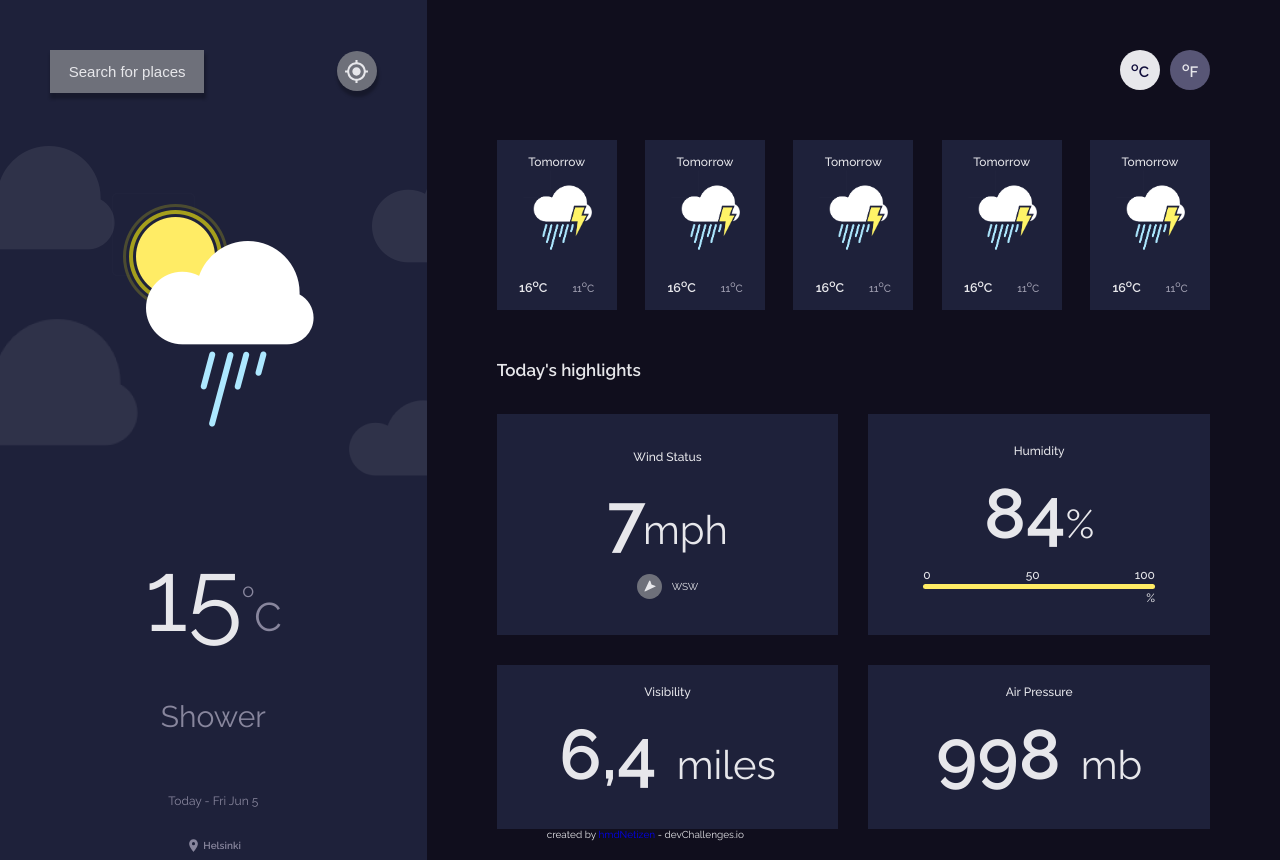
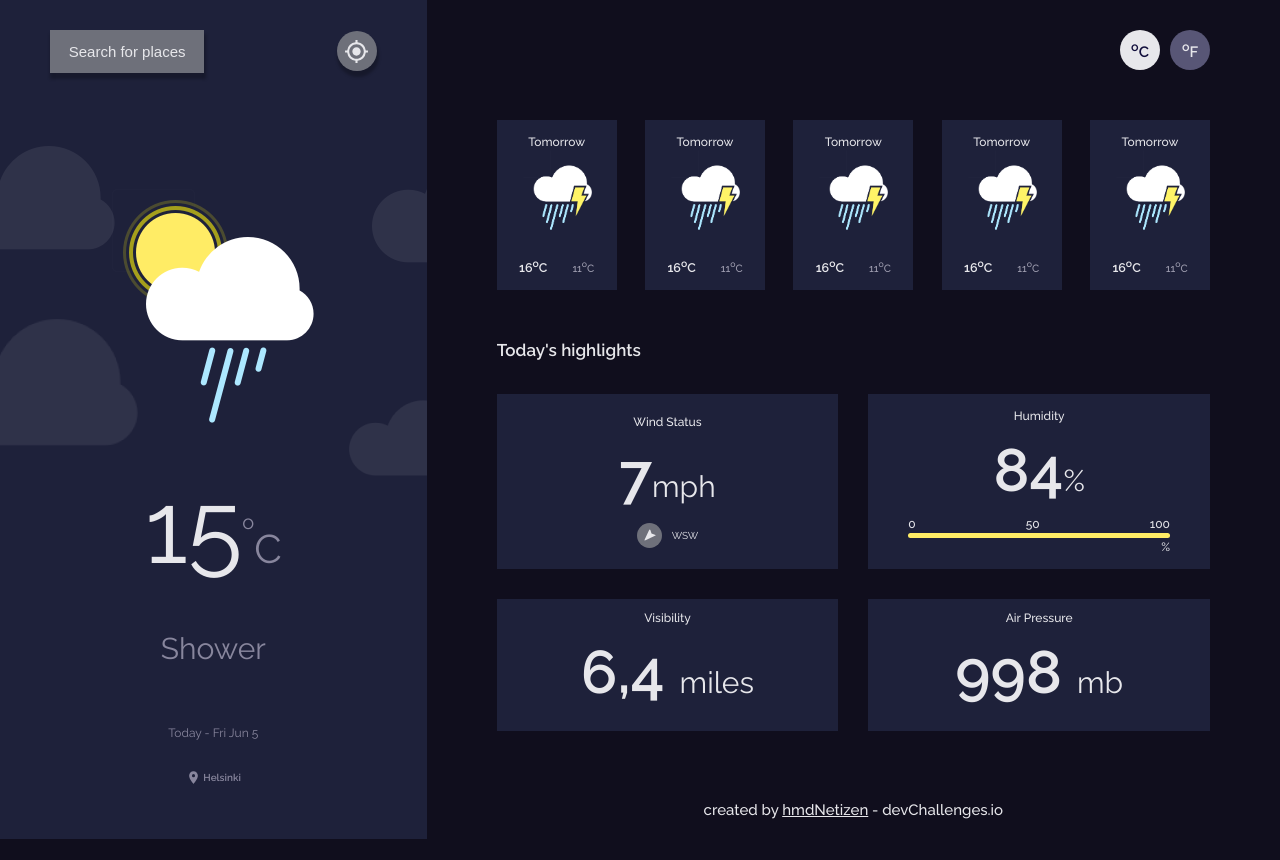
Before and after one commit to hmdNetizen/weather-app, a React (Create React App) app: page / in a window 1280 px wide. After the commit the page ends 839 px from the top, so only its background shows below. Built offline with nearby package versions, Linux system fonts and the light colour scheme.

Commit message:
Completed the implementation of the footer section

```diff
--- a/src/components/layouts/Footer.tsx
+++ b/src/components/layouts/Footer.tsx
@@ -2,7 +2,7 @@ const Footer: React.FC = () => {
   return (
     <footer className="footer">
       <p className="footer__text">
-        created by <a href="https://github.com/hmdnetizen">hmdNetizen</a> -
+        created by <a href="https://www.github.com/hmdnetizen">hmdNetizen</a> -
         devChallenges.io
       </p>
     </footer>
--- a/src/sass/components/_rectangularCard.scss
+++ b/src/sass/components/_rectangularCard.scss
@@ -5,12 +5,12 @@
 
   &__content {
     background: $color-secondary;
-    padding: 3em;
+    padding: 1.5em;
     @include flexVertical;
     justify-content: center;
 
     &--row {
-      padding: 2em;
+      padding: 1.2em;
     }
   }
 
@@ -20,12 +20,12 @@
   }
 
   &__rate {
-    font-size: 7rem;
+    font-size: 6rem;
     font-weight: 600;
     margin: 0.2em 0;
 
     & span {
-      font-size: 4rem;
+      font-size: 3rem;
       font-weight: 400;
       margin-left: -0.5em;
     }
--- a/src/sass/index.css
+++ b/src/sass/index.css
@@ -96,7 +96,7 @@ a {
 
 .rectangular__card__content {
   background: #1e213a;
-  padding: 3em;
+  padding: 1.5em;
   display: -webkit-box;
   display: -ms-flexbox;
   display: flex;
@@ -113,7 +113,7 @@ a {
 }
 
 .rectangular__card__content--row {
-  padding: 2em;
+  padding: 1.2em;
 }
 
 .rectangular__card_title {
@@ -122,13 +122,13 @@ a {
 }
 
 .rectangular__card__rate {
-  font-size: 7rem;
+  font-size: 6rem;
   font-weight: 600;
   margin: 0.2em 0;
 }
 
 .rectangular__card__rate span {
-  font-size: 4rem;
+  font-size: 3rem;
   font-weight: 400;
   margin-left: -0.5em;
 }
@@ -221,7 +221,7 @@ a {
   height: 100%;
   position: relative;
   overflow: hidden;
-  padding: 5em;
+  padding: 3em 5em 5em;
 }
 
 .aside__background {
@@ -295,14 +295,14 @@ a {
   -webkit-box-direction: normal;
       -ms-flex-direction: column;
           flex-direction: column;
-  -webkit-box-pack: justify;
-      -ms-flex-pack: justify;
-          justify-content: space-between;
+  -webkit-box-pack: space-evenly;
+      -ms-flex-pack: space-evenly;
+          justify-content: space-evenly;
   -webkit-box-align: center;
       -ms-flex-align: center;
           align-items: center;
   text-align: center;
-  padding-top: 10em;
+  padding-top: 7em;
 }
 
 .aside__weather__degree {
@@ -353,7 +353,26 @@ a {
 }
 
 .footer {
-  padding-left: 5em;
+  padding-top: 7em;
+  text-align: center;
+}
+
+.footer__text {
+  font-size: 1.5rem;
+  font-weight: 500;
+}
+
+.footer__text a {
+  color: #e7e7eb;
+  text-decoration: underline;
+}
+
+.footer__text a:hover {
+  color: #ffec65;
+}
+
+.footer__text a:active {
+  color: #ffec65;
 }
 
 .main {
@@ -364,7 +383,7 @@ a {
 }
 
 .section {
-  padding: 5em 7em 2em;
+  padding: 3em 7em 2em;
 }
 
 .section .section__temperature {
--- a/src/sass/layout/_aside.scss
+++ b/src/sass/layout/_aside.scss
@@ -3,7 +3,7 @@
   height: 100%;
   position: relative;
   overflow: hidden;
-  padding: 5em;
+  padding: 3em 5em 5em;
 
   &__background {
     max-width: 75em;
@@ -55,10 +55,10 @@
     width: 100%;
     display: flex;
     flex-direction: column;
-    justify-content: space-between;
+    justify-content: space-evenly;
     align-items: center;
     text-align: center;
-    padding-top: 10em;
+    padding-top: 7em;
 
     &__degree {
       font-size: 10rem;
--- a/src/sass/layout/_footer.scss
+++ b/src/sass/layout/_footer.scss
@@ -1,3 +1,22 @@
 .footer {
-  padding-left: 5em;
+  padding-top: 7em;
+  text-align: center;
+
+  &__text {
+    font-size: 1.5rem;
+    font-weight: 500;
+
+    & a {
+      color: $color-white;
+      text-decoration: underline;
+
+      &:hover {
+        color: $color-yellow;
+      }
+
+      &:active {
+        color: $color-yellow;
+      }
+    }
+  }
 }
--- a/src/sass/layout/_section.scss
+++ b/src/sass/layout/_section.scss
@@ -1,5 +1,5 @@
 .section {
-  padding: 5em 7em 2em;
+  padding: 3em 7em 2em;
 
   .section__temperature {
     display: flex;
```
Also changed, not shown: 1 other file (tests, documents, lock files or other folders).
